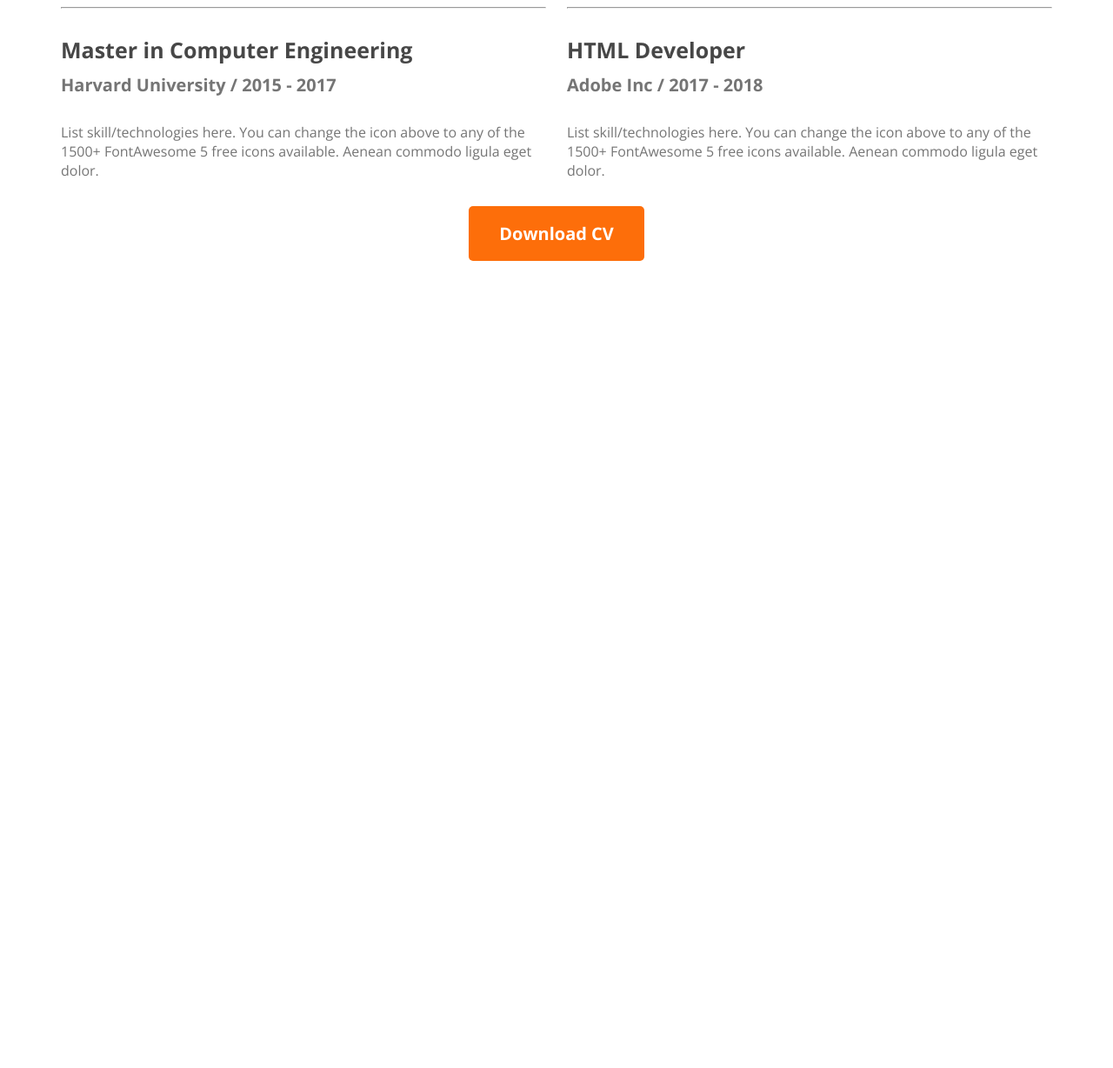
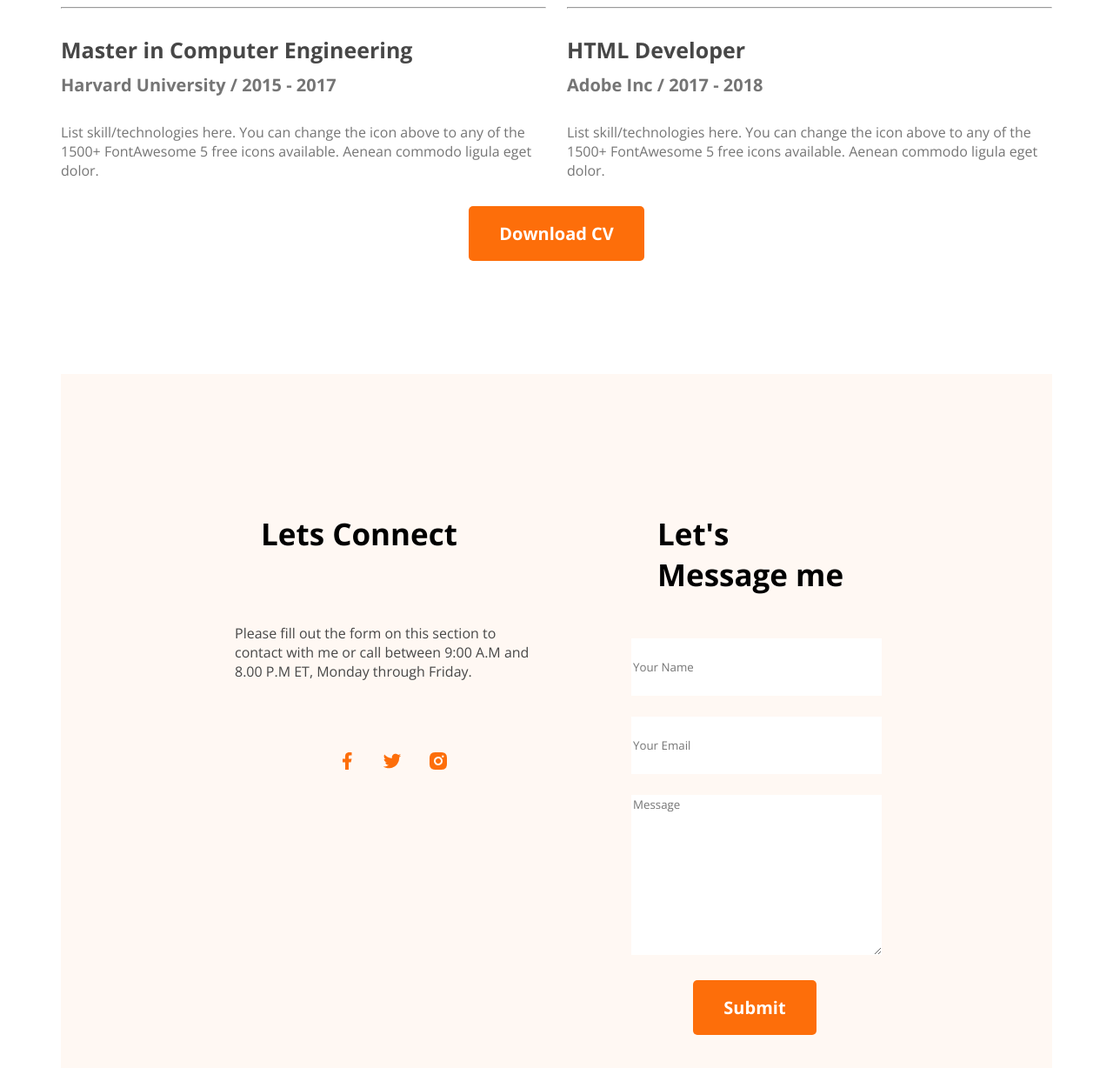
Before and after one commit to miraz-faruk/developer-portfolio-new, a plain HTML site: page index.html in a window 1280 px wide. Shown: the part 3254-4482 px from the top of the page at 87% size. Before the commit the page ends 3554 px from the top, so only its background shows below. Drawn offline with nearby package versions, Linux system fonts and the light colour scheme.

Commit message:
added contact section

```diff
--- a/index.html
+++ b/index.html
@@ -156,6 +156,30 @@
                 <button class="btn-primary">Download CV</button>
             </div>
         </section>
+        <section class="contact">
+            <div>
+                <h3 class="section-title">Lets Connect</h3>
+                <p class="section-description">Please fill out the form on this section to contact with me or call between 9:00 A.M and 8.00 P.M ET, Monday through Friday.</p>
+                <a href="">
+                    <img src="images/icons/facebook.png" alt="">
+                </a>
+                <a href="">
+                    <img src="images/icons/twitter.png" alt="">
+                </a>
+                <a href="">
+                    <img src="images/icons/insta.png" alt="">
+                </a>
+            </div>
+            <div>
+                <h3 class="section-title">Let's Message me</h3>
+                <form action="">
+                    <input type="text" name="" id="" placeholder="Your Name">
+                    <input type="email" name="" id="" placeholder="Your Email">
+                    <textarea name="" id="" cols="30" rows="10" placeholder="Message"></textarea>
+                    <button class="btn-primary">Submit</button>
+                </form>
+            </div>
+        </section>
     </main>
     <footer></footer>
 
--- a/styles/portfolio.css
+++ b/styles/portfolio.css
@@ -233,3 +233,41 @@
     color: #757575;
     padding-bottom: 30px;
 }
+
+.contact {
+    display: flex;
+    background-color: #FFF8F3;
+    gap: 117px;
+    padding: 130px 200px;
+}
+
+.contact .section-title {
+    font-weight: 700;
+    font-size: 35px;
+    margin-bottom: 20px;
+    text-align: left;
+}
+
+.contact .section-description {
+    font-weight: 400;
+    font-size: 16px;
+    color: #474747;
+    margin-bottom: 30px;
+    text-align: left;
+}
+.contact input[type="text"], input[type="email"], textarea{
+    width: 100%;
+    margin-bottom: 24px;
+    border: 0;
+    padding: 18px, 30px;
+    text-align: left;
+}
+.contact a{
+    text-decoration: none;
+    text-align: left;
+    padding-left: 24px;
+    text-align: left;
+}
+input{
+    height: 64px;
+}
```
